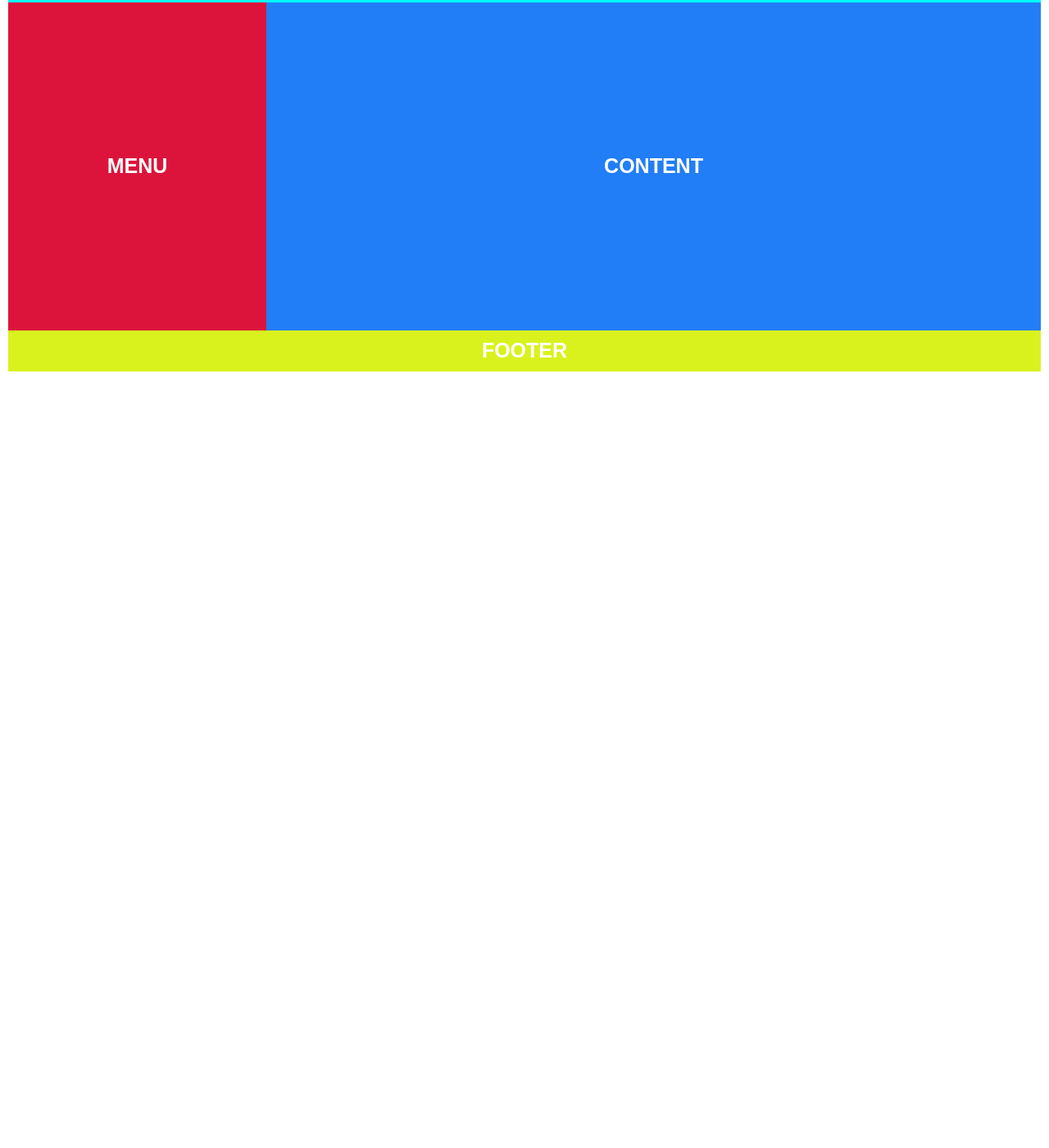
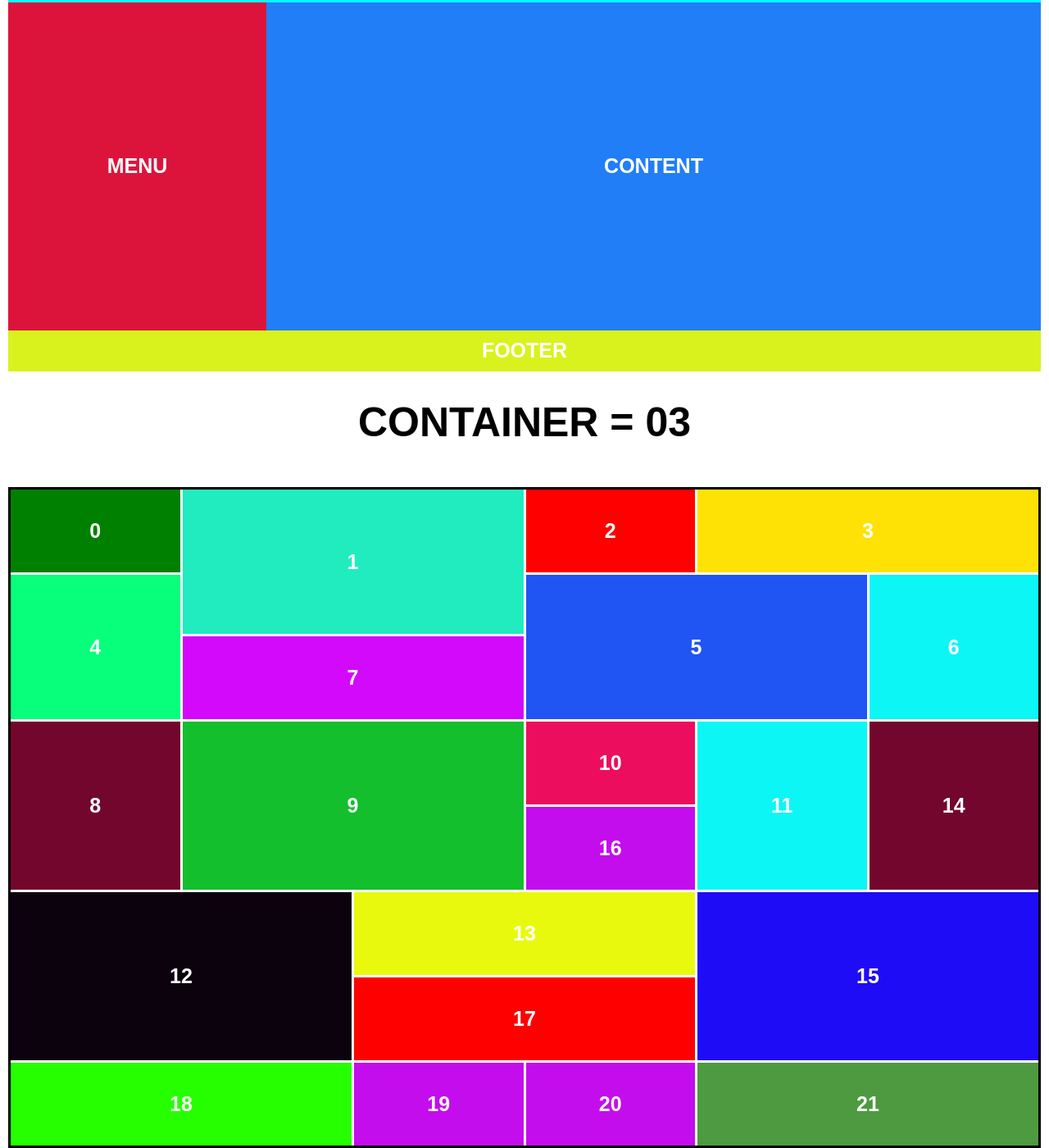
Before and after one commit to SHShazib/css-practice-11, a plain HTML site: page index.html in a window 1280 px wide. Shown: the part 442-1842 px from the top of the page at 82% size. Before the commit the page ends 905 px from the top, so only its background shows below. Drawn offline with Linux system fonts and the light colour scheme.

Commit message:
container 3

```diff
--- a/index.html
+++ b/index.html
@@ -29,7 +29,7 @@
     </div>
 
     <!-- container=03 -->
-    <!-- <h1>Container = 03</h1>
+    <h1>Container = 03</h1>
     <div class="container3">
         <div style="background-color: green;">0</div>
         <div class="big" style="background-color: #20ecc0;">1</div>
@@ -54,7 +54,7 @@
         <div style="background-color: #c40ded;">20</div>
         <div class="horizontal" style="background-color: #4d9a40;">21</div>
 
-    </div> -->
+    </div>
 
     <!-- container=04 -->
     <!-- <h1>Container = 04</h1>
--- a/style.css
+++ b/style.css
@@ -85,7 +85,7 @@ body > h1 {
 }
 
 /* =============container3======== */
-/* .container3{
+.container3{
     margin-top: 50px;
     border: 3px solid #000;
     height: 800px;
@@ -115,7 +115,7 @@ body > h1 {
     background-position: center;
     background-repeat: no-repeat;
     background-size: 100%;
-} */
+}
 
 /* =============container4======== */
 /* .container4 {
```
